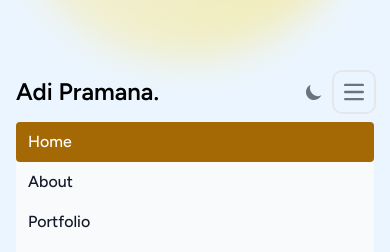
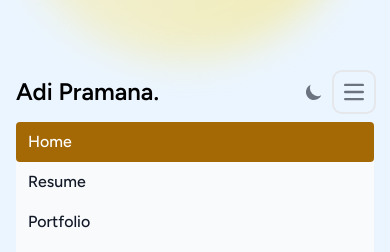
Before and after one commit to dekadii01/portfolio-react, a React (Vite) app: page / in a window 390 px wide. Both pictures are taken after a click on the button "Open main menu". Shown: the top 252 px of the page. Built offline with nearby package versions, Linux system fonts and the light colour scheme.

Commit message:
update menu navbar mobile

```diff
--- a/src/App.jsx
+++ b/src/App.jsx
@@ -3,14 +3,9 @@ import AboutPage from "./pages/AboutPage";
 import HomePage from "./pages/HomePage";
 import PortfolioPage from "./pages/PortfolioPage";
 import ContactPage from "./pages/ContactPage";
-import { initFlowbite } from "flowbite";
-import { useEffect } from "react";
 import CobaLayout from "./pages/CobaLayout";
 
 function App() {
-  useEffect(() => {
-    initFlowbite();
-  }, []);
   return (
     <Router>
       <Routes>
--- a/src/components/Navbar/index.jsx
+++ b/src/components/Navbar/index.jsx
@@ -36,7 +36,7 @@ const Navbar = () => {
             </li>
             <li>
               <Link to="/about" className={`${location.pathname === "/about" ? "nav-active" : "nav-not-active"}`}>
-                About
+                Resume
               </Link>
             </li>
             <li>
```
